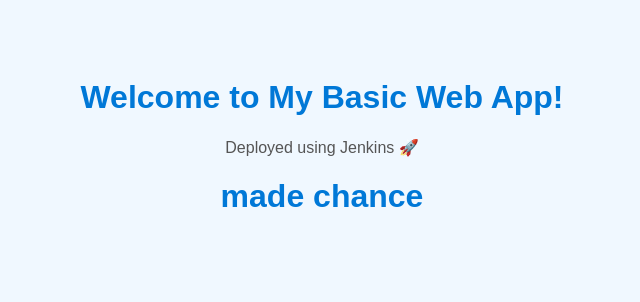
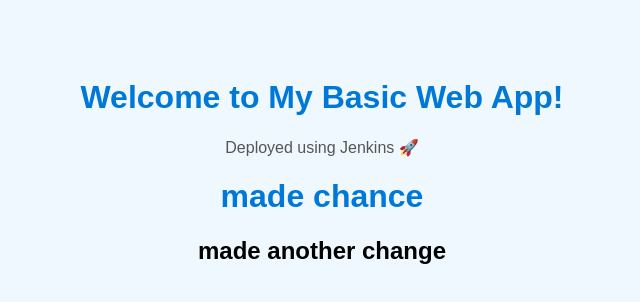
Before and after one commit to delaroth/devopsAssignment, a plain HTML site: page webApp/index.html in a window 1280 px wide. Shown: the whole page, without its empty margins (318-958 px from the left). Drawn offline with Linux system fonts and the light colour scheme.

```diff
--- a/webApp/index.html
+++ b/webApp/index.html
@@ -10,6 +10,7 @@
     <h1>Welcome to My Basic Web App!</h1>
     <p>Deployed using Jenkins 🚀</p>
     <h1>made chance</h1>
+    <h2>made another change</h2>
     <script src="script.js"></script>
 </body>
 </html>
```
Also changed, not shown: 1 other file.
